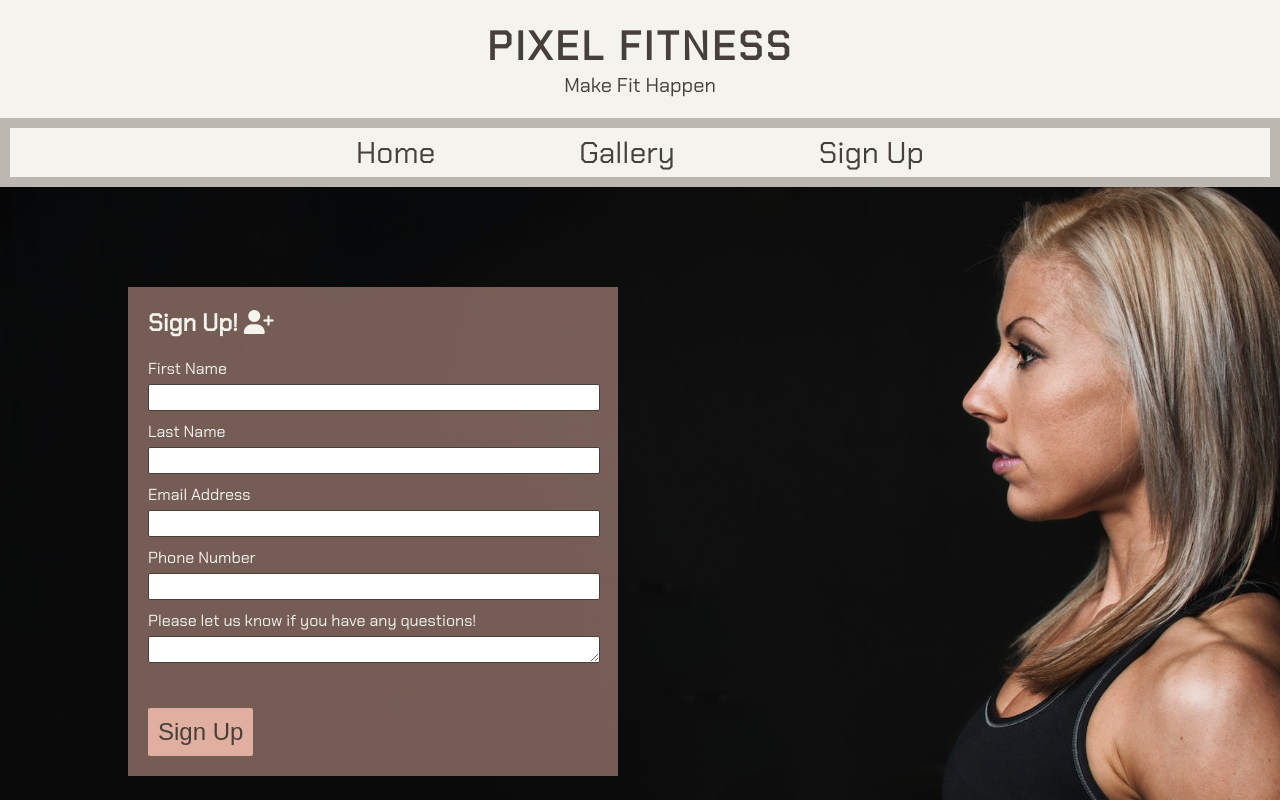
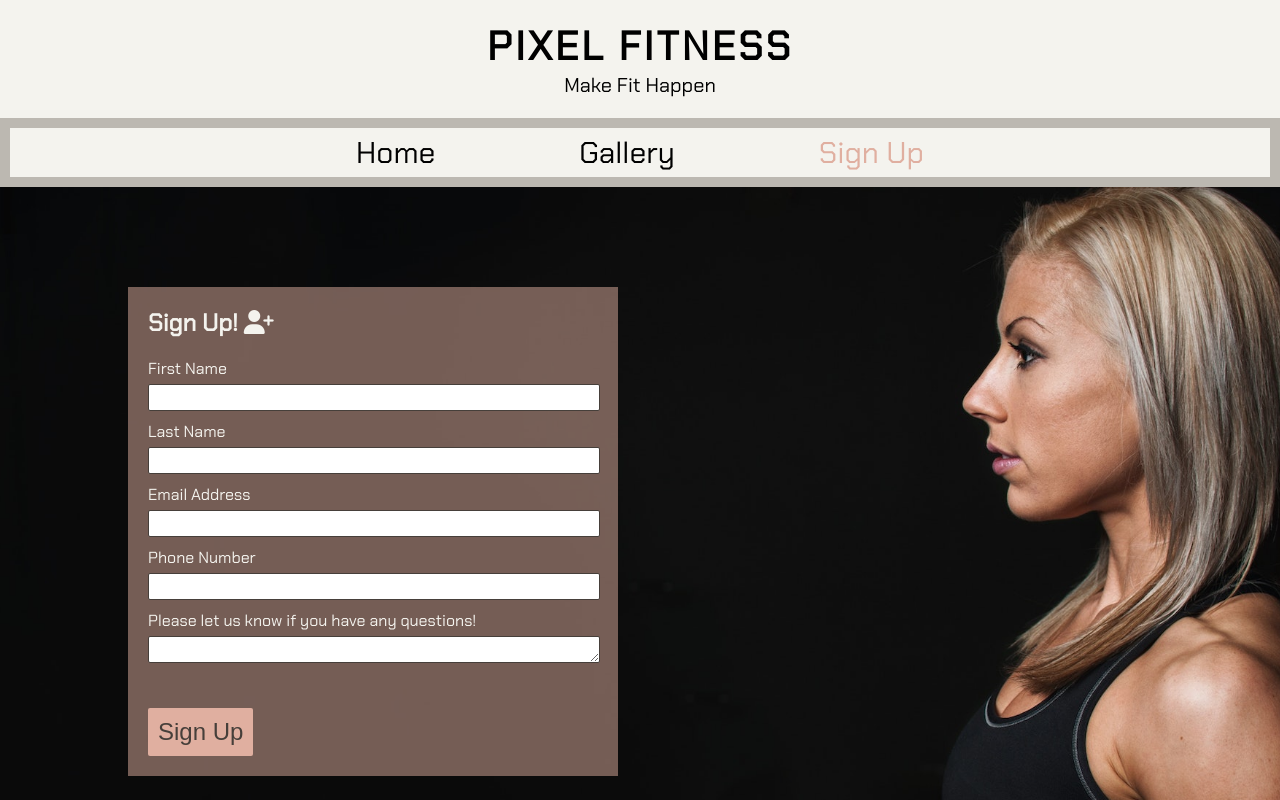
Before and after one commit to kbogar/p1-gym, a plain HTML site: page signup.html in a window 1280 px wide. Shown: the top 800 px of the page. Drawn offline with Linux system fonts and the light colour scheme.

Commit message:
Add all pages active menu working

```diff
--- a/assets/css/style.css
+++ b/assets/css/style.css
@@ -8,7 +8,6 @@
 
 body {
     font-family: 'Chakra Petch', sans-serif;
-    color: #463F3A;
     background: #BCB8B1;
 }
 
@@ -52,6 +51,9 @@ body {
 }
 
 .menu a:hover {
+    color: #E0AFA0;
+}
+.menu .active {
     color: #E0AFA0;
 }
 
--- a/signup.html
+++ b/signup.html
@@ -23,7 +23,7 @@
         <div class="menu">
             <a href="index.html">Home</a>
             <a href="gallery.html">Gallery</a>
-            <a href="signup.html">Sign Up</a>
+            <a href="signup.html" class="active">Sign Up</a>
         </div>
     </header>
     <section class="form-section">
```
Also changed, not shown: gallery.html (+1 -1 lines), index.html (+1 -1 lines).
